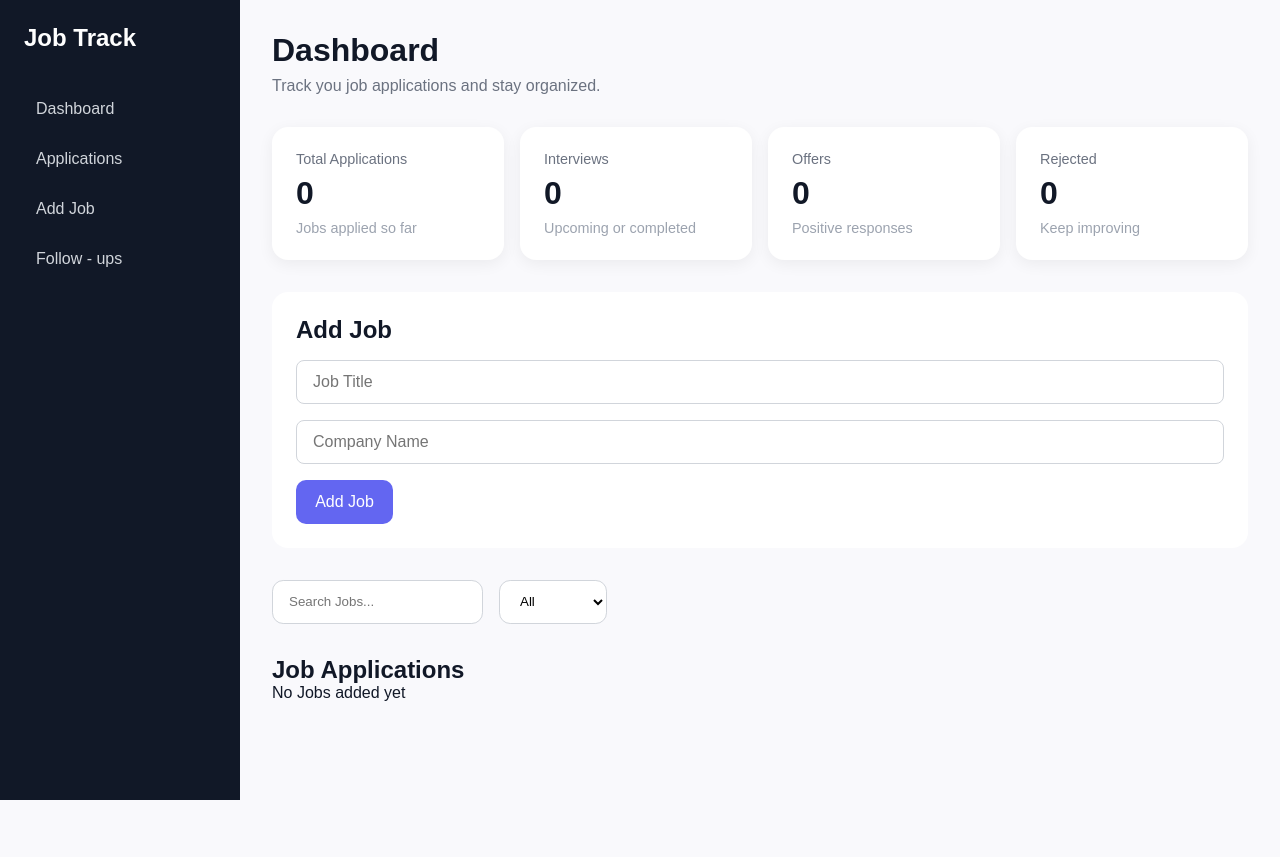
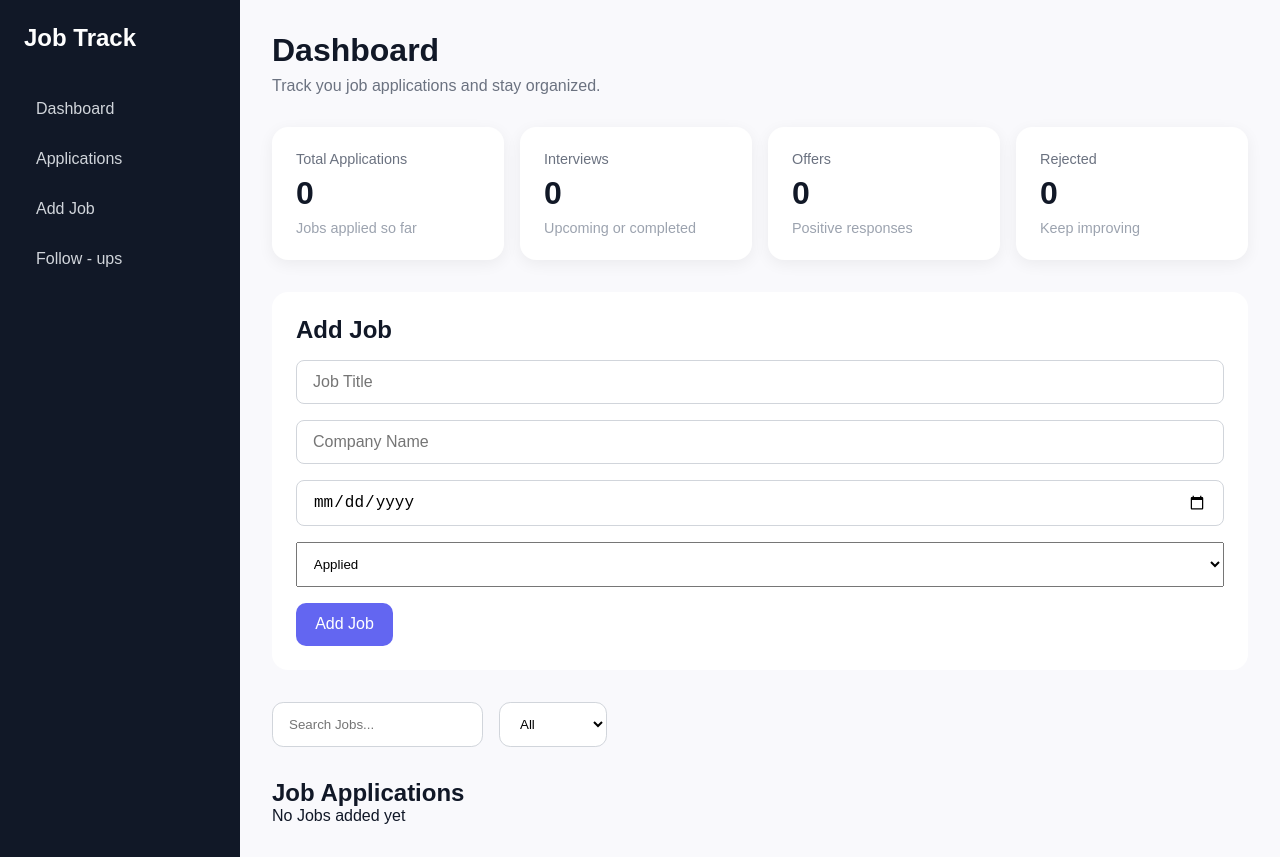
Before and after one commit to Ujjwal-Darnal/Job-Tracker-App, a React (Vite) app: page / in a window 1280 px wide. Before the commit the page ends 800 px from the top, so only its background shows below. Built offline with nearby package versions, Linux system fonts and the light colour scheme.

Commit message:
Add job deadline field

```diff
--- a/src/App.jsx
+++ b/src/App.jsx
@@ -16,6 +16,8 @@ function App(){
   );
 
   const [statusFilter,setStatusFilter]=useState("All");
+
+
 
   // =====function to add job======//
   const addJob = (newJob)=>{
--- a/src/components/JobForm.jsx
+++ b/src/components/JobForm.jsx
@@ -1,15 +1,15 @@
-import {useState}  from "react"
-function JobForm({addJob}){
+import { useState } from "react";
 
-    const[jobTitle,setJobTitle]= useState("");
+function JobForm({ addJob }) {
+  const [jobTitle, setJobTitle] = useState("");
+  const [company, setCompany] = useState("");
+  const [status, setStatus] = useState("Applied");
+  const [deadline, setDeadline] = useState("");
 
-    const[company,setCompany] = useState("");
+  const handleSubmit = (e) => {
+    e.preventDefault();
 
-    const [status,setStatus] = useState("Applied");
-
-    const handleSubmit = (e) =>{
-        e.preventDefault();
-        if(!jobTitle||!company){
+    if (!jobTitle || !company) {
       alert("Please fill all fields");
       return;
     }
@@ -18,14 +18,16 @@ function JobForm({addJob}){
       jobTitle,
       company,
       status,
+      deadline,
     });
+
     setJobTitle("");
     setCompany("");
     setStatus("Applied");
-    }
+    setDeadline("");
+  };
 
-
-    return(
+  return (
     <form onSubmit={handleSubmit} className="job-form">
       <h2>Add Job</h2>
 
@@ -40,13 +42,28 @@ function JobForm({addJob}){
         type="text"
         placeholder="Company Name"
         value={company}
-             onChange={(e)=> setCompany(e.target.value)}/>
+        onChange={(e) => setCompany(e.target.value)}
+      />
 
+      <input
+        type="date"
+        value={deadline}
+        onChange={(e) => setDeadline(e.target.value)}
+      />
 
+      <select
+        value={status}
+        onChange={(e) => setStatus(e.target.value)}
+      >
+        <option>Applied</option>
+        <option>Interview</option>
+        <option>Offer</option>
+        <option>Rejected</option>
+      </select>
 
       <button type="submit">Add Job</button>
     </form>
-    )
+  );
 }
 
 export default JobForm;
--- a/src/components/JobList.jsx
+++ b/src/components/JobList.jsx
@@ -47,6 +47,7 @@ function JobList({ jobs, deleteJob, updateJobStatus, updateJob }) {
               <>
                 <h3>{job.jobTitle}</h3>
                 <p>{job.company}</p>
+                <p>Deadline:{job.deadline|| "No deadline"}</p>
               </>
             )}
             <select
```
Lines whose indentation alone changed are shown as unchanged.
